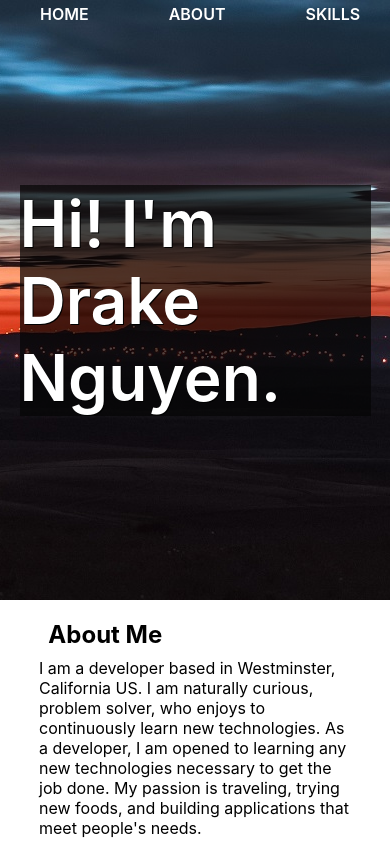
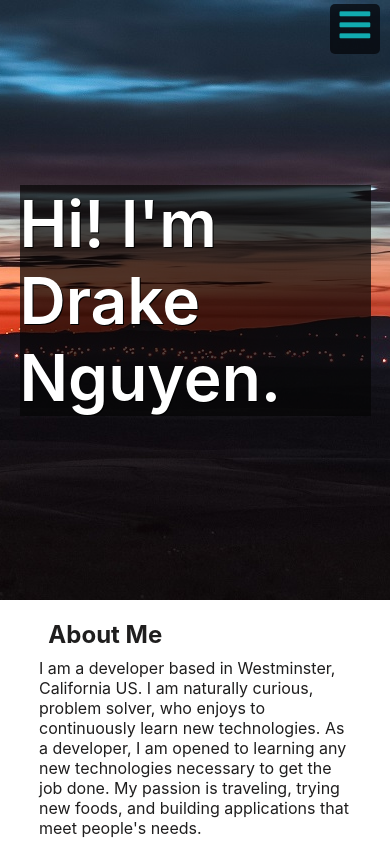
Before and after one commit to drakenguyen4000/portfolio_v2, a React (Create React App) app: page / in a window 390 px wide. Shown: the top 844 px of the page. Built offline with nearby package versions, Linux system fonts and the light colour scheme.

Commit message:
added footer & collapsed navbar

```diff
--- a/public/js/script.js
+++ b/public/js/script.js
@@ -1,33 +1,42 @@
 $(document).ready(function () {
+  $(".burger-nav").on("click", function () {
+    $(".container nav ul").toggleClass("open");
+  });
+
   /*Navbar link scrolling*/
   $(".js--scroll-to-home").click(function () {
     $("html, body").animate(
-        { scrollTop: $(".js--sections-home").offset().top
-    }, 1000);
+      { scrollTop: $(".js--sections-home").offset().top },
+      1000
+    );
   });
 
   $(".js--scroll-to-about").click(function () {
     $("html, body").animate(
-        { scrollTop: $(".js--sections-about").offset().top
-    }, 1000);
+      { scrollTop: $(".js--sections-about").offset().top },
+      1000
+    );
   });
 
   $(".js--scroll-to-skills").click(function () {
     $("html, body").animate(
-        { scrollTop: $(".js--sections-skills").offset().top
-    }, 1000);
+      { scrollTop: $(".js--sections-skills").offset().top },
+      1000
+    );
   });
 
   $(".js--scroll-to-projects").click(function () {
     $("html, body").animate(
-        { scrollTop: $(".js--sections-projects").offset().top
-    }, 1000);
+      { scrollTop: $(".js--sections-projects").offset().top },
+      1000
+    );
   });
 
   $(".js--scroll-to-contact").click(function () {
     $("html, body").animate(
-        { scrollTop: $(".js--sections-contact").offset().top
-    }, 1000);
+      { scrollTop: $(".js--sections-contact").offset().top },
+      1000
+    );
   });
 
   /*Adds black background to navbar when scrolling detected*/
--- a/public/myResume.json
+++ b/public/myResume.json
@@ -19,12 +19,12 @@
       {
         "name": "linkedin",
         "url": "https://www.linkedin.com/in/drake-nguyen-550ab228/",
-        "className": "fa fa-linkedin"
+        "className": "fab fa-linkedin"
       },
       {
         "name": "github",
         "url": "https://github.com/drakenguyen4000",
-        "className": "fa fa-github"
+        "className": "fab fa-github"
       }
     ]
   },
--- a/src/App.css
+++ b/src/App.css
@@ -41,37 +41,44 @@
   margin: 0;
   padding: 0;
   box-sizing: border-box;
+  color: white;
 }
 
 .navbar {
   background: transparent;
-  color: white;
   padding: 1% 0;
   position: fixed;
   width: 100%;
   text-align: center;
   z-index: 1;
 }
+
 .navbar li {
   list-style: none;
-  display: inline;
+  display: inline-block;
   font-weight: 600;
-  padding: 40px;
-  margin-top: 0;
+  padding: 0 40px;
+  /* margin-top: 0; */
   text-transform: uppercase;
-
+  text-shadow: -1px 1px black;
 }
 
 .navbar a {
   text-decoration: none;
-  color: white;
+}
+
+.navbar a:hover {
+  color: #11abb0;
 }
 
 /*adds black background to navbar when scrolling*/
 .navbar.scrolled {
-  color: white;
-	background: rgba(7, 9, 14, 0.8);
-	transition: background 800ms;
+  background: rgba(7, 9, 14, 0.8);
+  transition: background 800ms;
+}
+
+.burger-nav {
+  display: none;
 }
 
 #Header {
@@ -85,7 +92,6 @@
 }
 
 #Header div {
-  color: white;
   font-size: 4rem;
   font-weight: 600;
   text-shadow: 1px 1px black;
@@ -93,23 +99,25 @@
 }
 /*---sections---*/
 section {
-   padding: 5% 10%;
+  padding: 5% 10%;
   /* padding: 3% 0; */
 }
 
 section h2 {
   margin: 0 0 2% 3%;
+  color: #1f1e1e;
 }
 
 /*---About---*/
 #About p {
   margin: 3% 0;
+  color: #1f1e1e;
 }
 .download_btn {
   background: #1f1e1e;
   margin-left: 3%;
   padding: 1% 2%;
-  color: white;
+
   font-weight: 600;
   text-decoration: none;
   border-radius: 2px;
@@ -142,7 +150,6 @@ section h2 {
 /*Skills card*/
 #Skills span {
   background: #2b2b2b;
-  color: white;
 }
 
 /*skill header*/
@@ -212,16 +219,13 @@ section h2 {
 /*card-front styling*/
 .flip-card-front {
   background: #bbb;
-  color: white;
 }
 
 .flip-card-banner {
   position: absolute;
   bottom: 0;
   left: 0;
-  /* background: #2B2B2B;  */
   background: #f06000;
-  /* background: #5cd4d8;  */
   width: 100%;
   height: 22%;
   border: 4px solid #f7904c;
@@ -238,6 +242,144 @@ section h2 {
   animation-name: cursor;
   animation-duration: 2s;
   animation-iteration-count: infinite;
+}
+
+/*card-back styling*/
+.flip-card-back {
+  background: #5cd4d8;
+
+  transform: rotateY(180deg);
+  display: grid;
+  margin-top: 1px;
+  padding-top: 5%;
+  font-size: 1.1rem;
+}
+
+/*card-back site & code banner*/
+.flip-card-back div {
+  background: #459ea1;
+  display: grid;
+  grid-template-columns: 1fr 1fr;
+  align-items: center;
+  font-size: 1.2rem;
+}
+
+.flip-card-back div a {
+  text-decoration: none;
+
+  font-weight: 600;
+}
+
+.flip-card-back div a:hover {
+  color: #f06000;
+}
+
+/*---Contact---*/
+#Contact {
+  background: rgba(5, 5, 5, 0.7);
+}
+
+#Contact div {
+  margin: 3% 0;
+}
+
+.contact-button {
+  background: #1f1e1e;
+  margin-top: 20px;
+  margin-left: 3%;
+  padding: 1% 2%;
+
+  font-weight: 600;
+  text-decoration: none;
+  border-radius: 2px;
+}
+
+.fa-caret-square-up {
+  font-size: 250%;
+
+  float: right;
+}
+
+/*---Footer---*/
+footer {
+  background: #191919;
+  height: 100px;
+  text-align: center;
+  height: 140px;
+}
+
+footer i {
+  font-size: 300%;
+  margin: 1%;
+}
+
+footer div:nth-child(2) {
+  font-size: 1.3rem;
+}
+
+@media only screen and (max-width: 900px) {
+  #mainnavbar .navbar {
+    overflow: hidden;
+    position: absolute;
+    right: 50px;
+    top: 50px;
+    display: block;
+  }
+
+  .navbar.scrolled {
+    background: transparent;
+    transition: background 800ms;
+  }
+
+  .burger-nav {
+    background: rgba(7, 9, 14, 0.8);
+    font-size: 220%;
+    display: block;
+    float: right;
+    margin-right: 10px;
+    height: 50px;
+    width: 50px;
+    cursor: pointer;
+    margin-bottom: 10px;
+    border-radius: 5px;
+  }
+
+  .burger-nav i {
+    color: #11abb0;
+  }
+
+  /*hides navigation list*/
+  .container nav ul {
+    height: 0px;
+    overflow: hidden;
+    background: #282828;
+    border-radius: 5px;
+  }
+
+  .container nav ul.open {
+    height: auto;
+    float: right;
+    clear: both;
+  }
+
+  .container nav ul li {
+    float: none;
+    /* text-align: right; */
+    width: auto;
+    margin: 0;
+    display: block;
+  }
+
+  .container nav ul li a {
+    color: white;
+    padding: 10px;
+    display: block;
+  }
+
+  .container nav ul li a:hover {
+    border: none;
+  }
+
 }
 
 @keyframes cursor {
@@ -289,60 +431,3 @@ section h2 {
     top: 0px;
   }
 }
-
-/*card-back styling*/
-.flip-card-back {
-  background: #5cd4d8;
-  color: white;
-  transform: rotateY(180deg);
-  display: grid;
-  margin-top: 1px;
-  padding-top: 5%;
-  font-size: 1.1rem;
-}
-
-/*card-back site & code banner*/
-.flip-card-back div {
-  background: #459ea1;
-  display: grid;
-  grid-template-columns: 1fr 1fr;
-  align-items: center;
-  font-size: 1.2rem;
-}
-
-.flip-card-back div a {
-  text-decoration: none;
-  color: white;
-  font-weight: 600;
-}
-
-.flip-card-back div a:hover {
-  color: #f06000;
-}
-
-/*---Contact---*/
-#Contact {
-  background: #191919;
-  color: white;
-}
-
-#Contact div {
-  margin: 3% 0;
-}
-
-.contact-button {
-  background: #1f1e1e;
-  margin-top: 20px;
-  margin-left: 3%;
-  padding: 1% 2%;
-  color: white;
-  font-weight: 600;
-  text-decoration: none;
-  border-radius: 2px;
-}
-
-.fa-caret-square-up {
-  font-size: 250%;
-  color: white;
-  float: right;
-}
--- a/src/App.js
+++ b/src/App.js
@@ -2,12 +2,12 @@ import React, { useState, useEffect } from "react";
 import { BrowserRouter } from "react-router-dom";
 import "./App.css";
 import axios from "axios";
-import Navbar from "./components/Navbar";
 import Header from "./components/Header";
 import About from "./components/About";
 import Skills from "./components/Skills";
 import Projects from "./components/Projects";
 import Contact from "./components/Contact";
+import Footer from "./components/Footer";
 
 
 const App = () => {
@@ -31,7 +31,7 @@ const App = () => {
         <Skills data={skills} />
         <Projects data={projects} />
         <Contact data={main} />
-        {/* <Footer /> */}
+        <Footer data={main}/>
     </BrowserRouter>
   );
 };
--- a/src/components/Contact.js
+++ b/src/components/Contact.js
@@ -6,7 +6,7 @@ const Contact = (props) => {
   }
   return (
     <section id="Contact" className="js--sections-contact">
-      <a href="#" className="js--scroll-to-home"><i class="fas fa-caret-square-up"></i></a>
+      <a href="#" className="js--scroll-to-home"><i className="fas fa-caret-square-up"></i></a>
       <div className="container">
         <h1>Contact</h1>
         <div>{contactmessage}</div>
--- /dev/null
+++ b/src/components/Footer.js
@@ -0,0 +1,29 @@
+import React from "react";
+
+const Footer = (props) => {
+  if (props.data) {
+    var socialmedia = props.data.social;
+    var name = props.data.name;
+  }
+
+  const footer = (socialmedia) => {
+    if (socialmedia) {
+      return socialmedia.map((el) => {
+        return (
+          <a href={`${el.url}`}>
+            <i className={`${el.className}`}></i>
+          </a>
+        );
+      });
+    }
+  };
+
+  return (
+    <footer>
+      <div>{footer(socialmedia)}</div>
+      <div>{name}</div>
+    </footer>
+  );
+};
+
+export default Footer;
--- a/src/components/Navbar.js
+++ b/src/components/Navbar.js
@@ -1,16 +1,20 @@
 import React from "react";
 
 const Navbar = () => {
+
   return (
-    <nav id="mainnavbar" className="navbar">
-      <ul>
-        <li><a href="#" className="js--scroll-to-home">Home</a></li>
-        <li><a href="#" className="js--scroll-to-about">About</a></li>
-        <li><a href="#" className="js--scroll-to-skills">Skills</a></li>
-        <li><a href="#" className="js--scroll-to-projects">Projects</a></li>
-        <li><a href="#" className="js--scroll-to-contact">Contact</a></li>
-      </ul>
-    </nav>
+    <div className="container">
+      <nav id="mainnavbar" className="navbar">
+        <a href="/#" className="burger-nav"><i className="fas fa-bars"></i></a>
+        <ul className="nav">
+          <li><a href="/#" className="js--scroll-to-home">Home</a></li>
+          <li><a href="/#" className="js--scroll-to-about">About</a></li>
+          <li><a href="/#" className="js--scroll-to-skills">Skills</a></li>
+          <li><a href="/#" className="js--scroll-to-projects">Projects</a></li>
+          <li><a href="/#" className="js--scroll-to-contact">Contact</a></li>
+        </ul>
+      </nav>
+    </div>
   );
 };
 
```
